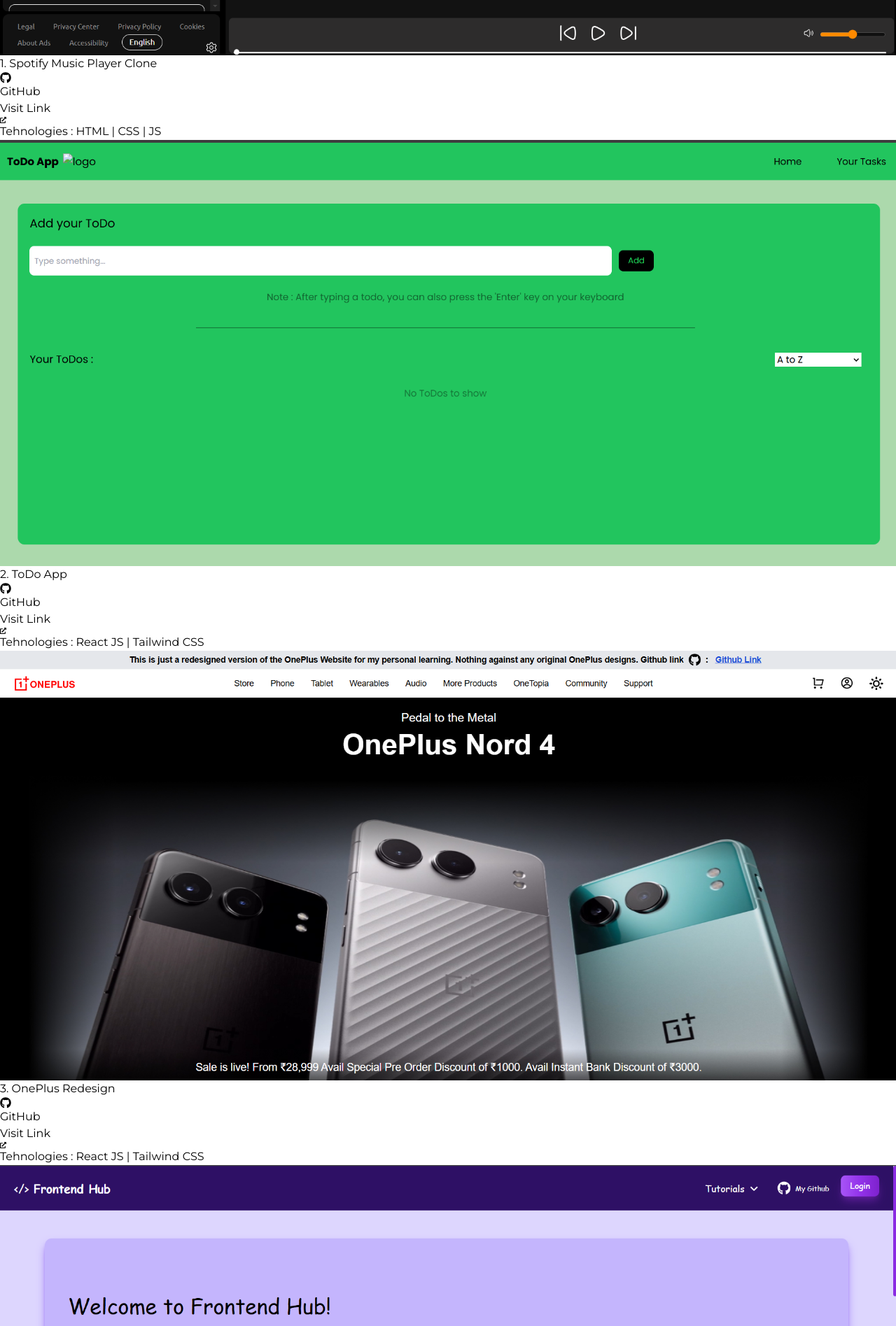
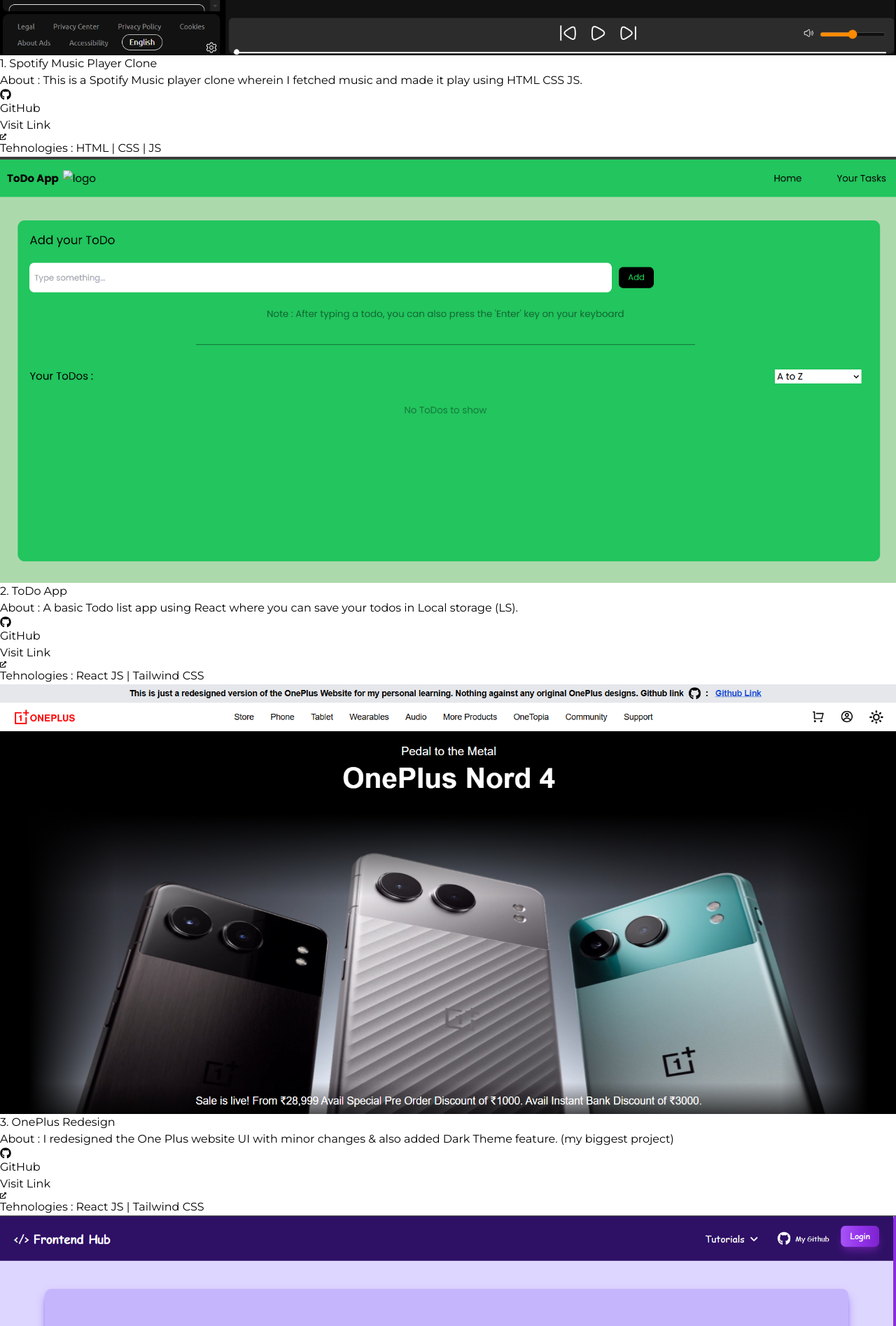
Before and after one commit to BryanHoda11/My-Portfolio, a React (Vite) app: page / in a window 1280 px wide. Shown: the part 5165-7060 px from the top of the page at 70% size. Built offline with nearby package versions, Linux system fonts and the light colour scheme.

Commit message:
added about in projects

```diff
--- a/src/components/Projects.jsx
+++ b/src/components/Projects.jsx
@@ -15,6 +15,7 @@
             name: '1. Spotify Music Player Clone',
             github: <><FaGithub /> <a href="https://github.com/BryanHoda11/Spotify-Clone" target='_blank' className='underline flex items-center gap-2 text-blue-700 hover:text-blue-800 cursor-pointer'>GitHub</a></>,
             link: <><a href="https://spotify-clone-rho-drab.vercel.app/" target='_blank' className='underline text-blue-700 hover:text-blue-800 cursor-pointer'>Visit Link</a></>,
+            about: 'This is a Spotify Music player clone wherein I fetched music and made it play using HTML CSS JS.',
             techStack: 'Tehnologies : HTML | CSS | JS'
         },
         {
@@ -22,6 +23,7 @@
             name: '2. ToDo App',
             github: <><FaGithub /> <a href="https://github.com/BryanHoda11/ToDo-App-React-JS" target='_blank' className='underline flex items-center gap-2 text-blue-700 hover:text-blue-800 cursor-pointer'>GitHub</a></>,
             link: <><a href="https://todo-app-react-js-theta.vercel.app/" target='_blank' className='underline text-blue-700 hover:text-blue-800 cursor-pointer'>Visit Link</a></>,
+            about: 'A basic Todo list app using React where you can save your todos in Local storage (LS).',
             techStack: 'Tehnologies : React JS | Tailwind CSS'
         },
         {
@@ -29,6 +31,7 @@
             name: '3. OnePlus Redesign',
             github: <><FaGithub /> <a href="https://github.com/BryanHoda11/OnePlus-Redesign-Version" target='_blank' className='underline flex items-center gap-2 text-blue-700 hover:text-blue-800 cursor-pointer'>GitHub</a></>,
             link: <><a href="https://one-plus-redesign.vercel.app/" target='_blank' className='underline text-blue-700 hover:text-blue-800 cursor-pointer'>Visit Link</a></>,
+            about: 'I redesigned the One Plus website UI with minor changes & also added Dark Theme feature. (my biggest project)',
             techStack: 'Tehnologies : React JS | Tailwind CSS'
         },
         {
@@ -36,13 +39,15 @@
             name: '4. Frontend Hub',
             github: <><FaGithub /> <a href="https://github.com/BryanHoda11/Frontend-Hub" target='_blank' className='underline flex items-center gap-2 text-blue-700 hover:text-blue-800 cursor-pointer'>GitHub</a></>,
             link: <><a href="https://frontend-hub-alpha.vercel.app/" target='_blank' className='underline text-blue-700 hover:text-blue-800 cursor-pointer'>Visit Link</a></>,
+            about: 'Created a learning website hub based on frontend development technologies using Next.js. ',
             techStack: 'Tehnologies : Next.js | Tailwind CSS | NextAuth'
         },
         {
             img: LogitechG,
             name: '5. Logitech-G Clone',
-            github: <><FaGithub /> <a href="https://github.com/BryanHoda11/Logitech-G-Website" target='_blank' className='underline flex items-center gap-2 text-blue-700 hover:text-blue-800 cursor-pointer'>GitHub Link</a></>,
+            github: <><FaGithub /> <a href="https://github.com/BryanHoda11/Logitech-G-Website" target='_blank' className='underline flex items-center gap-2 text-blue-700 hover:text-blue-800 cursor-pointer'>GitHub</a></>,
             link: <><a href="https://logitechg-website.vercel.app/" target='_blank' className='underline text-blue-700 hover:text-blue-800 cursor-pointer'>Visit Link</a></>,
+            about: 'Cloned the webiste of Logitech to enhance my skills and get more comfortable in Next.js.',
             techStack: 'Tehnologies : Next.js | Tailwind CSS | NextAuth'
         },
         {
@@ -50,6 +55,7 @@
             name: '6. SuperHeroKiDuniya',
             github: <><FaGithub /> <a href="https://github.com/BryanHoda11/SuperHeroKiDuniya" target='_blank' className='underline flex items-center gap-2 text-blue-700 hover:text-blue-800 cursor-pointer'>GitHub</a></>,
             link: <><a href="https://superhero-ki-duniya.vercel.app/" target='_blank' className='underline text-blue-700 hover:text-blue-800 cursor-pointer'>Visit Link</a></>,
+            about: 'Created my own Superhero website where you can browse superhero movies which I fetched from an API.',
             techStack: 'Tehnologies : React JS | Tailwind CSS | OMdb API'
         },
     ]
@@ -65,6 +71,7 @@
                             <img src={p.img} alt="project" />
                             <div className="details px-4 py-4 flex flex-col justify-center gap-3">
                                 <h2 className='md:text-xl font-bold'>{p.name}</h2>
+                                <p className='opacity-60 max-md:text-sm pb-2'><span className='font-semibold opacity-100 text-black'>About :</span> {p.about}</p>
                                 <div className="links flex items-center gap-4">
                                     <h4 className='flex max-sm:text-sm items-center gap-2'>{p.github} </h4>
                                     <p className='flex max-sm:text-sm items-center gap-2 border-l-[0.7px] border-blue-500 pl-4'>{p.link} <FaExternalLinkAlt style={{ fontSize: '9px' }} /></p>
```
